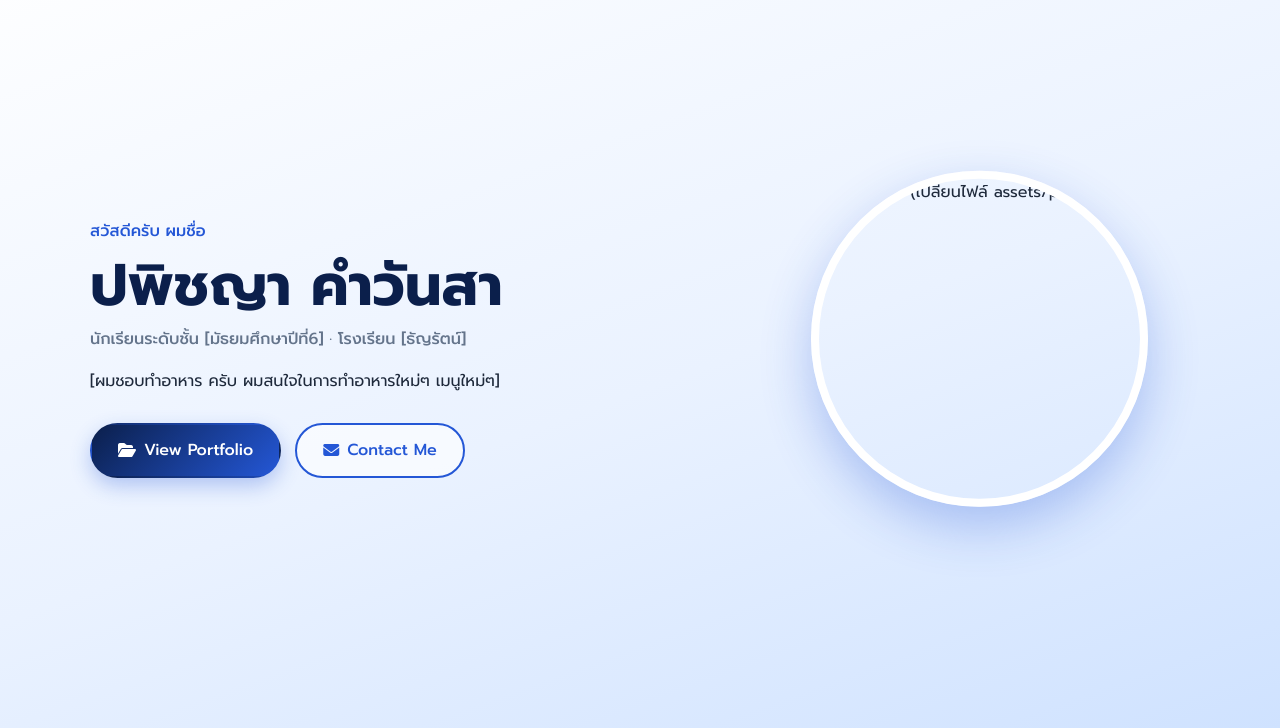
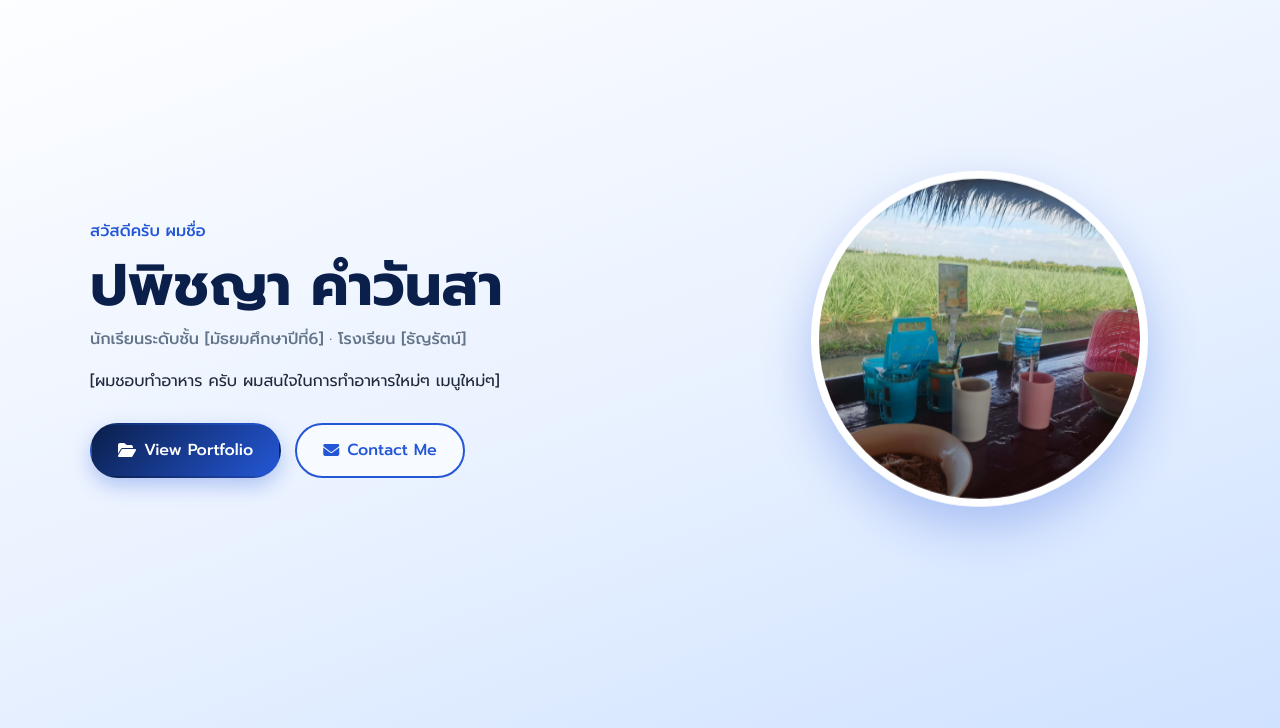
Before and after one commit to papichayahuh/e-portfolio, a plain HTML site: page index.html in a window 1280 px wide. Shown: the part 72-800 px from the top of the page. Drawn offline with Linux system fonts and the light colour scheme.

Commit message:
Update index.html

```diff
--- a/index.html
+++ b/index.html
@@ -44,7 +44,7 @@
       </div>
     </div>
     <div class="hero-photo">
-      <img src="assets/21aoUPG3svL.png" alt="รูปโปรไฟล์ (เปลี่ยนไฟล์ assets/profile.svg)">
+      <img src="profile.png" alt="รูปโปรไฟล์ (เปลี่ยนไฟล์ assets/profile.svg)">
     </div>
   </div>
 </section>
```
